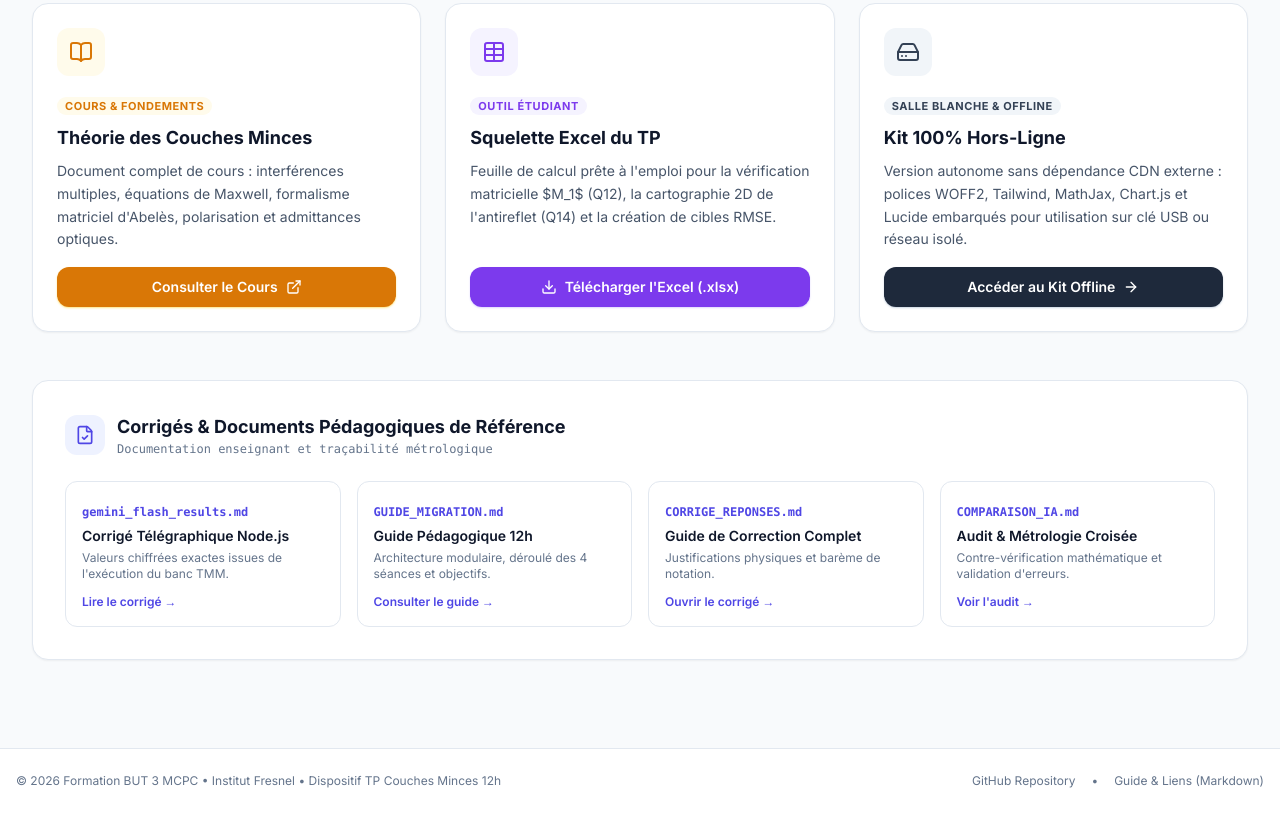
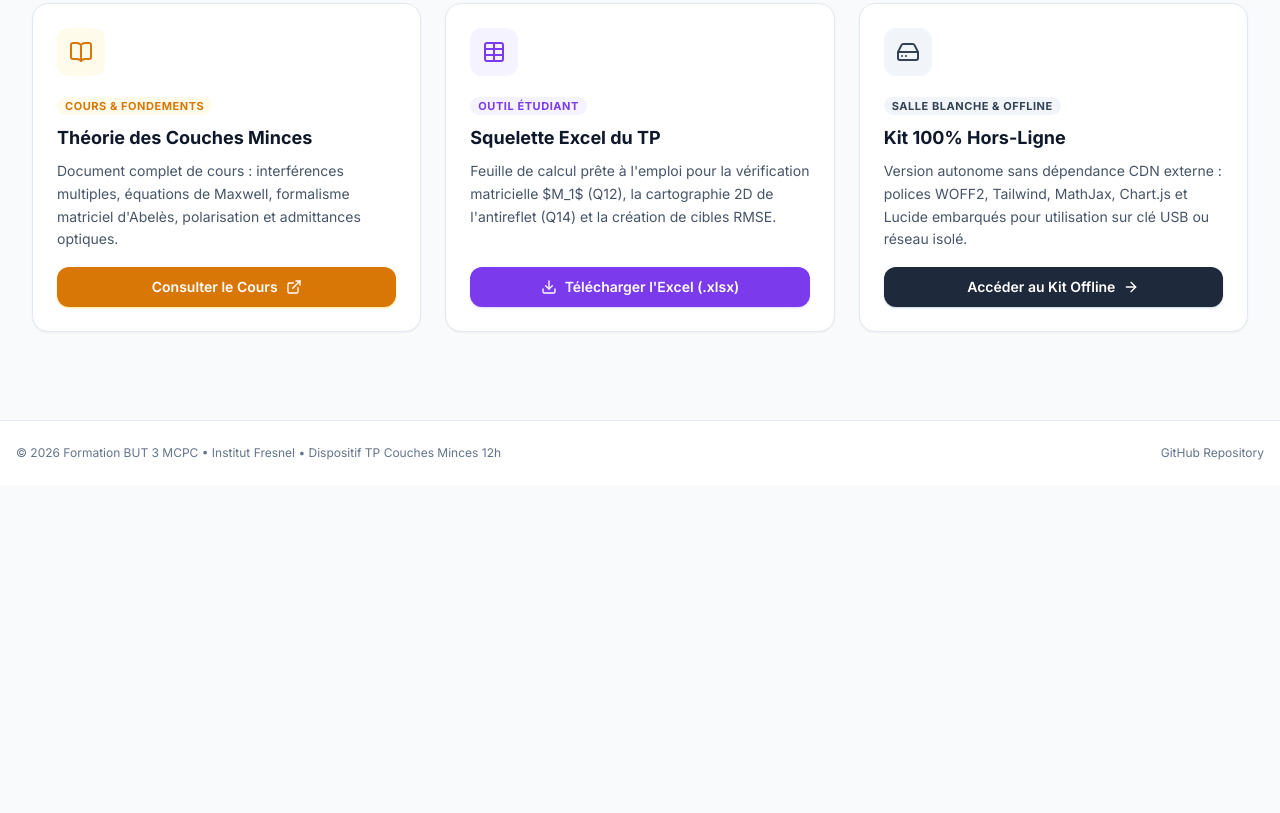
Before and after one commit to nikonvr/tpcouchesminces, a plain HTML site: page index.html in a window 1280 px wide. Shown: the part 720-1533 px from the top of the page. After the commit the page ends 1205 px from the top, so only its background shows below. Drawn offline with nearby package versions, Linux system fonts and the light colour scheme.

Commit message:
security: Remove all teacher solutions/corrigés from public portal and block .md access via Vercel redirects

```diff
--- a/index.html
+++ b/index.html
@@ -3,7 +3,7 @@
 <head>
     <meta charset="UTF-8">
     <meta name="viewport" content="width=device-width, initial-scale=1.0">
-    <title>TP Couches Minces Optiques — Portail & Simulateur</title>
+    <title>TP Couches Minces Optiques — Portail Étudiant</title>
     <script src="https://cdn.tailwindcss.com"></script>
     <script src="https://unpkg.com/lucide@latest"></script>
     <link rel="preconnect" href="https://fonts.googleapis.com">
@@ -29,6 +29,10 @@
                 </div>
             </div>
             <div class="flex items-center gap-3">
+                <div class="flex items-center bg-slate-100 p-1 rounded-xl border border-slate-200">
+                    <span class="bg-indigo-600 text-white font-bold px-2.5 py-1 rounded-lg text-xs shadow-sm">🇫🇷 FR</span>
+                    <a href="tp_couches_minces_en.html" class="text-slate-600 hover:text-slate-900 font-medium px-2.5 py-1 rounded-lg text-xs transition">🇬🇧 EN</a>
+                </div>
                 <a href="https://github.com/nikonvr/tpcouchesminces" target="_blank" class="inline-flex items-center gap-2 px-3 py-1.5 rounded-lg border border-slate-300 text-xs font-semibold text-slate-700 hover:bg-slate-50 transition-colors shadow-sm">
                     <i data-lucide="github" class="w-4 h-4"></i>
                     <span>GitHub Repo</span>
@@ -44,13 +48,13 @@
         <div class="text-center max-w-3xl mx-auto mb-12">
             <div class="inline-flex items-center gap-2 px-3 py-1 rounded-full bg-indigo-50 border border-indigo-100 text-indigo-700 text-xs font-semibold mb-4">
                 <span class="w-2 h-2 rounded-full bg-indigo-600 animate-pulse"></span>
-                Dispositif Complet 18h • 12h Simulation + Salle Blanche Fresnel
+                Plateforme Pédagogique Étudiant • 12h Simulation + Salle Blanche Fresnel
             </div>
             <h2 class="text-3xl sm:text-4xl font-extrabold tracking-tight text-slate-900 mb-4">
                 Conception, Simulation & Tolérancement de Filtres Optiques
             </h2>
             <p class="text-base text-slate-600 leading-relaxed">
-                Plateforme pédagogique interactive pour la synthèse matricielle d'Abelès (TMM), l'optimisation multi-algorithmes (BFGS, Needle, Recuit), le tolérancement statistique Monte-Carlo et la rétro-ingénierie salle blanche.
+                Espace de travail interactif pour la simulation matricielle d'Abelès (TMM), l'optimisation multi-algorithmes (BFGS, Needle, Recuit), le tolérancement statistique Monte-Carlo et la préparation du dépôt sous vide à l'Institut Fresnel.
             </p>
         </div>
 
@@ -167,57 +171,6 @@
 
         </div>
 
-        <!-- Reference Documents & Corrigés -->
-        <div class="bg-white rounded-2xl border border-slate-200 p-6 sm:p-8 shadow-sm mb-12">
-            <div class="flex items-center gap-3 mb-6">
-                <div class="w-10 h-10 rounded-xl bg-indigo-50 text-indigo-600 flex items-center justify-center">
-                    <i data-lucide="file-check" class="w-5 h-5"></i>
-                </div>
-                <div>
-                    <h3 class="text-lg font-bold text-slate-900">Corrigés & Documents Pédagogiques de Référence</h3>
-                    <p class="text-xs text-slate-500 font-mono">Documentation enseignant et traçabilité métrologique</p>
-                </div>
-            </div>
-
-            <div class="grid grid-cols-1 sm:grid-cols-2 lg:grid-cols-4 gap-4">
-                <a href="gemini_flash_results.md" target="_blank" class="p-4 rounded-xl border border-slate-200 hover:border-indigo-400 hover:bg-indigo-50/40 transition group flex flex-col justify-between">
-                    <div>
-                        <span class="text-xs font-bold text-indigo-600 font-mono">gemini_flash_results.md</span>
-                        <h4 class="text-sm font-semibold text-slate-900 mt-1 mb-1">Corrigé Télégraphique Node.js</h4>
-                        <p class="text-xs text-slate-500">Valeurs chiffrées exactes issues de l'exécution du banc TMM.</p>
-                    </div>
-                    <span class="text-xs text-indigo-600 font-semibold mt-3 inline-flex items-center gap-1 group-hover:translate-x-0.5 transition-transform">Lire le corrigé →</span>
-                </a>
-
-                <a href="GUIDE_MIGRATION_ET_ACTIONS_TP.md" target="_blank" class="p-4 rounded-xl border border-slate-200 hover:border-indigo-400 hover:bg-indigo-50/40 transition group flex flex-col justify-between">
-                    <div>
-                        <span class="text-xs font-bold text-indigo-600 font-mono">GUIDE_MIGRATION.md</span>
-                        <h4 class="text-sm font-semibold text-slate-900 mt-1 mb-1">Guide Pédagogique 12h</h4>
-                        <p class="text-xs text-slate-500">Architecture modulaire, déroulé des 4 séances et objectifs.</p>
-                    </div>
-                    <span class="text-xs text-indigo-600 font-semibold mt-3 inline-flex items-center gap-1 group-hover:translate-x-0.5 transition-transform">Consulter le guide →</span>
-                </a>
-
-                <a href="CORRIGE_REPONSES.md" target="_blank" class="p-4 rounded-xl border border-slate-200 hover:border-indigo-400 hover:bg-indigo-50/40 transition group flex flex-col justify-between">
-                    <div>
-                        <span class="text-xs font-bold text-indigo-600 font-mono">CORRIGE_REPONSES.md</span>
-                        <h4 class="text-sm font-semibold text-slate-900 mt-1 mb-1">Guide de Correction Complet</h4>
-                        <p class="text-xs text-slate-500">Justifications physiques et barème de notation.</p>
-                    </div>
-                    <span class="text-xs text-indigo-600 font-semibold mt-3 inline-flex items-center gap-1 group-hover:translate-x-0.5 transition-transform">Ouvrir le corrigé →</span>
-                </a>
-
-                <a href="COMPARAISON_IA.md" target="_blank" class="p-4 rounded-xl border border-slate-200 hover:border-indigo-400 hover:bg-indigo-50/40 transition group flex flex-col justify-between">
-                    <div>
-                        <span class="text-xs font-bold text-indigo-600 font-mono">COMPARAISON_IA.md</span>
-                        <h4 class="text-sm font-semibold text-slate-900 mt-1 mb-1">Audit & Métrologie Croisée</h4>
-                        <p class="text-xs text-slate-500">Contre-vérification mathématique et validation d'erreurs.</p>
-                    </div>
-                    <span class="text-xs text-indigo-600 font-semibold mt-3 inline-flex items-center gap-1 group-hover:translate-x-0.5 transition-transform">Voir l'audit →</span>
-                </a>
-            </div>
-        </div>
-
     </main>
 
     <!-- Footer -->
@@ -226,8 +179,6 @@
             <p>© 2026 Formation BUT 3 MCPC • Institut Fresnel • Dispositif TP Couches Minces 12h</p>
             <div class="flex items-center gap-4">
                 <a href="https://github.com/nikonvr/tpcouchesminces" target="_blank" class="hover:text-slate-800 transition">GitHub Repository</a>
-                <span>•</span>
-                <a href="A_LIRE_INDEX_ET_LIENS.md" class="hover:text-slate-800 transition">Guide & Liens (Markdown)</a>
             </div>
         </div>
     </footer>
```
Also changed, not shown: vercel.json.
